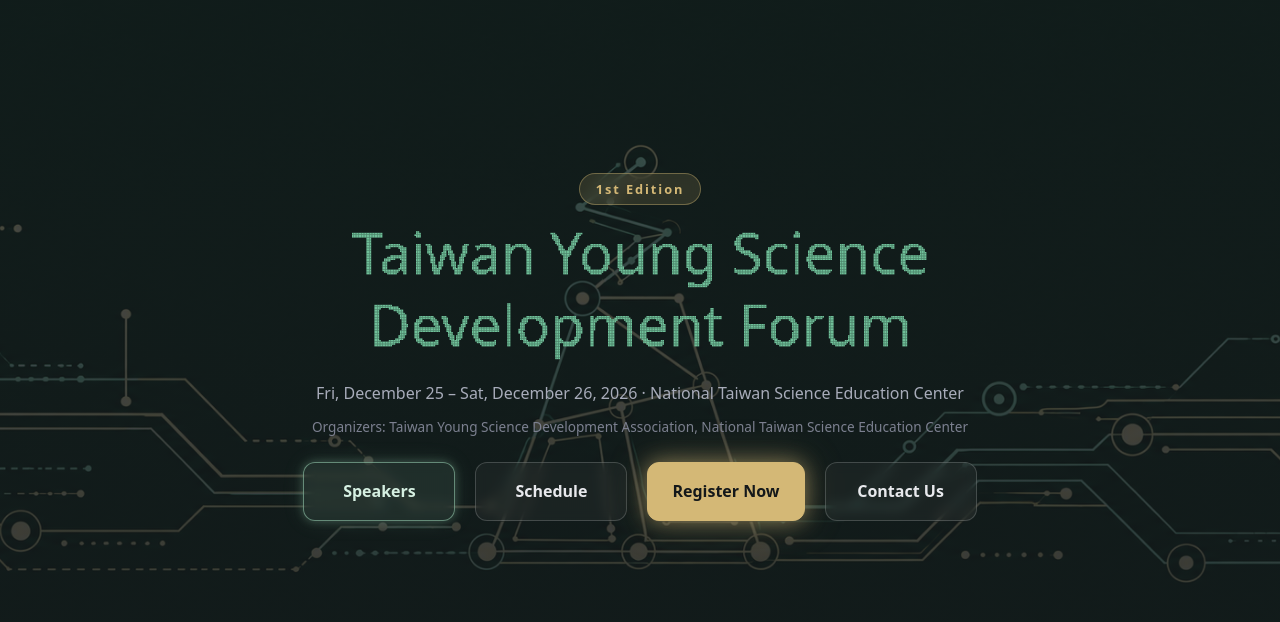
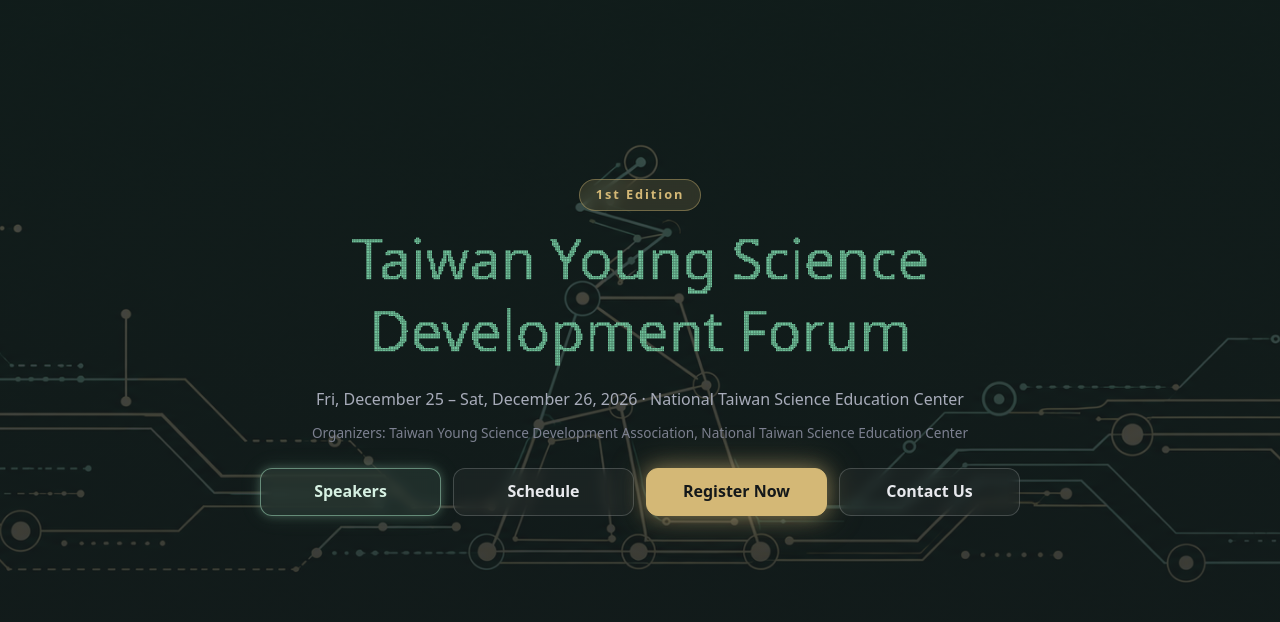
Before and after one commit to TYSDA/website, an Astro site: page /en/forum/2026 in a window 1280 px wide. Shown: the part 78-700 px from the top of the page. Built offline with nearby package versions, Linux system fonts and the light colour scheme; Astro itself is replaced by a stand-in of ours.

Commit message:
改動選鄭了

```diff
--- a/src/pages/[...lang]/forum/2026/index.astro
+++ b/src/pages/[...lang]/forum/2026/index.astro
@@ -222,6 +222,36 @@ const c = content[lang];
 			border-color: #9ED8B8;
 			box-shadow: 0 0 14px rgba(158, 216, 184, 0.5), 0 0 30px rgba(158, 216, 184, 0.22);
 		}
+			/* quick links: equal size */
+		.quick-links {
+			display: grid;
+			grid-template-columns: repeat(2, minmax(0, 1fr));
+			gap: 12px;
+			width: 100%;
+			max-width: 440px;
+			margin-left: auto;
+			margin-right: auto;
+		}
+		.quick-links .quick-link,
+		.quick-links .quick-link.register {
+			display: flex;
+			align-items: center;
+			justify-content: center;
+			box-sizing: border-box;
+			width: 100%;
+			min-height: 48px;
+			padding: 0 12px;
+			margin: 0;
+			text-align: center;
+			font-size: 1rem;
+			transform: none;
+		}
+		@media (min-width: 768px) {
+			.quick-links {
+				grid-template-columns: repeat(4, minmax(0, 1fr));
+				max-width: 760px;
+			}
+		}
 	</style>
 
 	<script>
@@ -287,7 +317,7 @@ const c = content[lang];
 			}
 			offCtx.font = `${TITLE_FONT_WEIGHT} ${fontSize}px system-ui, sans-serif`;
 
-			if (TITLE_LANG === 'en') {
+			{
 				const widest = Math.max(...lines.map((line) => offCtx.measureText(line).width));
 				const maxWidth = boxW * 0.96;
 				if (widest > maxWidth) {
```
Also changed, not shown: src/pages/[...lang]/forum/2026/speakers.astro (+6 -2 lines), public/speaker-zheng-mengci.jpg (added), 2 other files.
